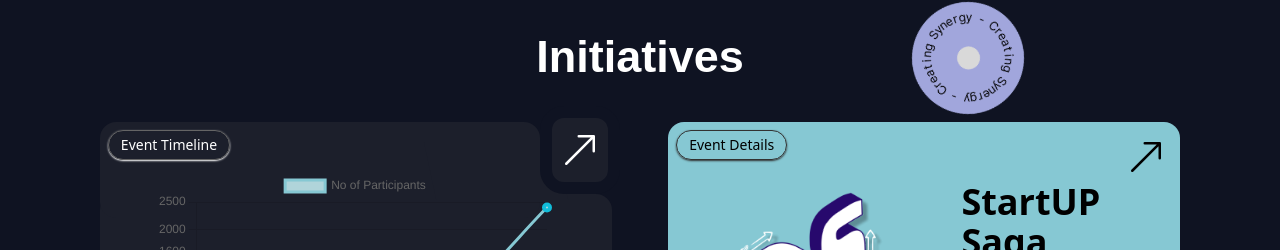
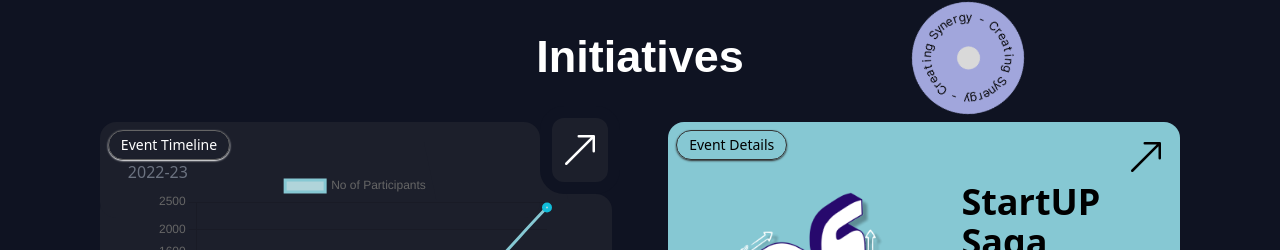
Before and after one commit to I-E-Cell/Vite-Ecell, a React (Vite) app: page / in a window 1280 px wide. Shown: the part 1014-1264 px from the top of the page. Built offline with nearby package versions, Linux system fonts and the light colour scheme.

Commit message:
minor changes

```diff
--- a/src/Components/Initia.jsx
+++ b/src/Components/Initia.jsx
@@ -72,6 +72,7 @@ const Initia = () => {
             <div className='  relative flex flex-row gap-2 top-1 '>
               <h1 className='rounded-full top-1 left-2 relative shadow-white shadow-sm xl border-[0.5px] p-1 px-3 text-sm border-[#656565] text-white font-thin'>Event Timeline </h1>
             </div>
+            <h1 className='relative text-gray-500 top-2 left-7'>2022-23</h1>
 
           </div>
           <div className='absolute lg:left-[86%] left-[82%] md:left-[80%]   border-[12px] border-[#0F1322] lg:w-[15.5%] w-[23%] h-[5.5em] -top-[5.5em] bg-[#1C1F2B] rounded-3xl'>
```
